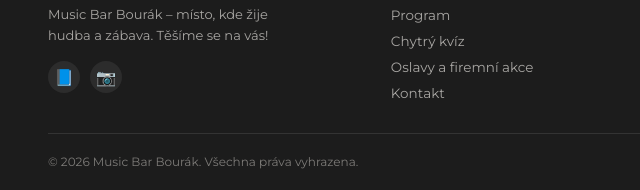
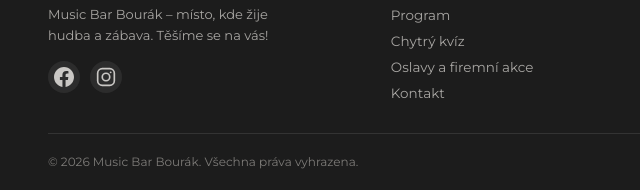
Before and after one commit to faceariec-dev/musicbarbourak, an Astro site: page / in a window 1280 px wide. Shown: the part 10219-10409 px from the top of the page, 0-640 px from the left. Built offline with nearby package versions, Linux system fonts and the light colour scheme; Astro itself is replaced by a stand-in of ours.

Commit message:
Patička: skutečné ikony Facebooku a Instagramu místo emoji
Co-Authored-By: Claude Opus 5.5 <noreply@anthropic.com>
Claude-Session: https://claude.ai/code/session_017iVnpPLswk7EFMvPSBw1H5

```diff
--- a/src/components/Footer.astro
+++ b/src/components/Footer.astro
@@ -12,8 +12,8 @@ const year = new Date().getFullYear();
         <img src={url('images/logo-bourak.png')} alt="Music Bar Bourák" width="180" height="43" loading="lazy" />
         <p>{site.name} – {site.claim}. Těšíme se na vás!</p>
         <div class="footer-social">
-          <a href={site.facebook} aria-label="Music Bar Bourák na Facebooku" target="_blank" rel="noopener"><span aria-hidden="true">📘</span></a>
-          <a href={site.instagram} aria-label="Music Bar Bourák na Instagramu" target="_blank" rel="noopener"><span aria-hidden="true">📷</span></a>
+          <a href={site.facebook} aria-label="Music Bar Bourák na Facebooku" target="_blank" rel="noopener"><svg viewBox="0 0 24 24" width="20" height="20" aria-hidden="true" fill="currentColor"><path d="M24 12.07C24 5.41 18.63 0 12 0S0 5.4 0 12.07C0 18.1 4.39 23.1 10.13 24v-8.44H7.08v-3.49h3.04V9.41c0-3.02 1.8-4.7 4.54-4.7 1.31 0 2.68.24 2.68.24v2.97h-1.5c-1.5 0-1.96.93-1.96 1.89v2.26h3.32l-.53 3.5h-2.8V24C19.62 23.1 24 18.1 24 12.07"/></svg></a>
+          <a href={site.instagram} aria-label="Music Bar Bourák na Instagramu" target="_blank" rel="noopener"><svg viewBox="0 0 24 24" width="20" height="20" aria-hidden="true" fill="none" stroke="currentColor" stroke-width="2" stroke-linecap="round" stroke-linejoin="round"><rect x="2" y="2" width="20" height="20" rx="5.5"/><circle cx="12" cy="12" r="4.5"/><circle cx="17.6" cy="6.4" r="1.1" fill="currentColor" stroke="none"/></svg></a>
         </div>
       </div>
 
```
